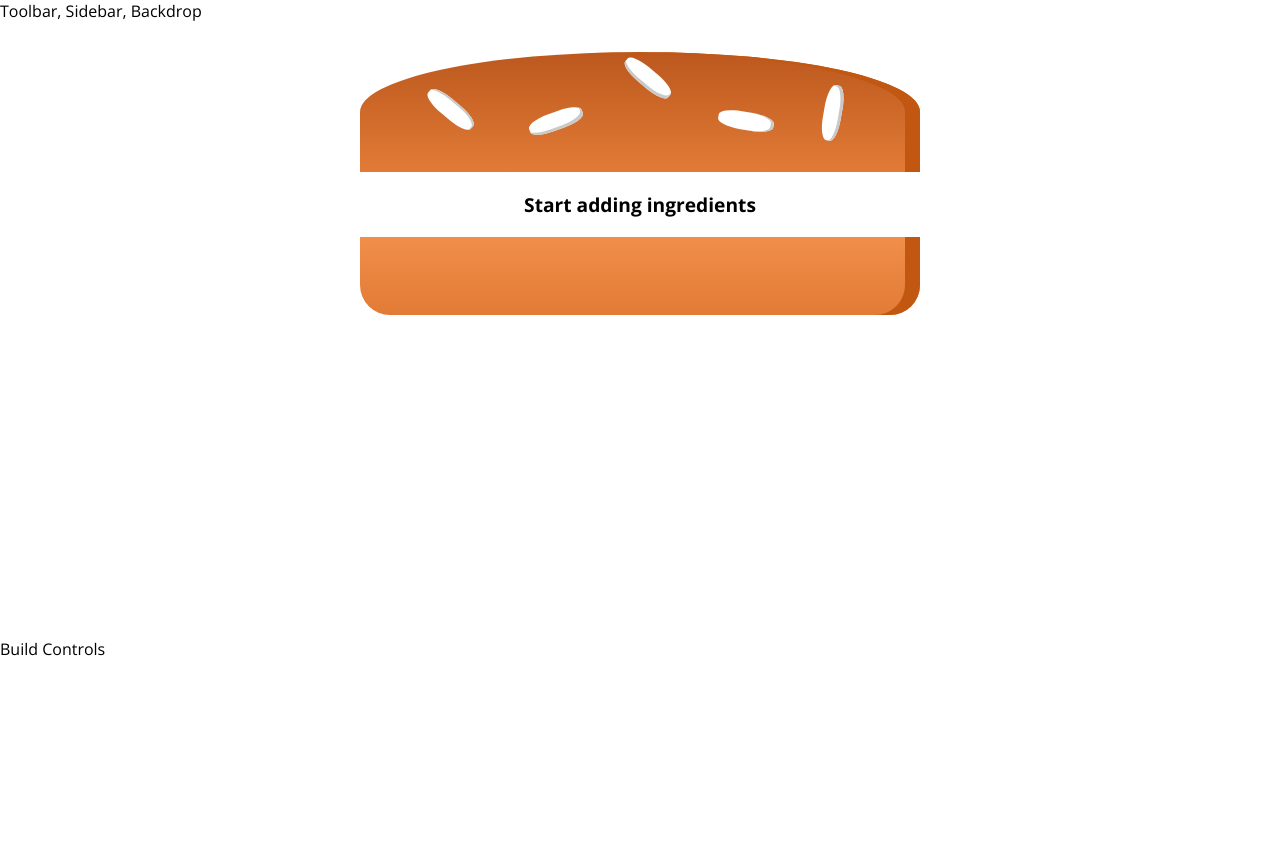
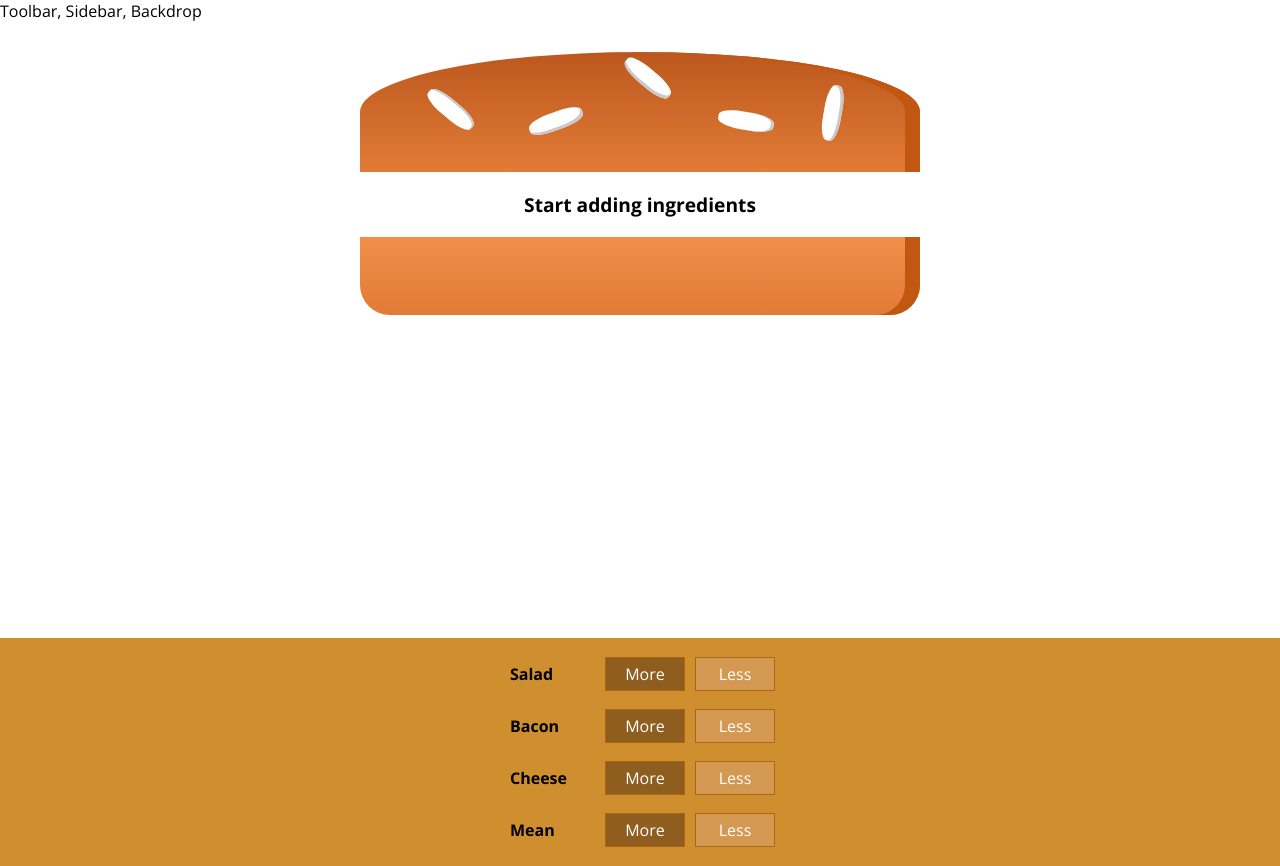
Before and after one commit to succulentpup/burgershop, a React (Create React App) app: page / in a window 1280 px wide. Before the commit the page ends 800 px from the top, so only its background shows below. Built offline with nearby package versions, Linux system fonts and the light colour scheme.

Commit message:
added buildcontrols, not yet functioning

```diff
--- /dev/null
+++ b/src/components/Burger/BuildControls/BurgerControl/BurgerControl.js
@@ -0,0 +1,14 @@
+import React from 'react';
+import classes from './BurgerControl.module.css';
+
+const BurgerControl = (props) => {
+    return (
+        <div className={classes.BuildControl}>
+            <div className={classes.Label}>{props.label}</div>
+            <button className={classes.More}>More</button>
+            <button className={classes.Less}>Less</button>
+        </div>
+    );
+};
+
+export default BurgerControl;
--- a/src/components/Burger/BuildControls/BurgerControls.js
+++ b/src/components/Burger/BuildControls/BurgerControls.js
@@ -1,6 +1,19 @@
 import React from 'react';
+import classes from './BurgerControls.module.css';
+import BurgerControl from './BurgerControl/BurgerControl';
 
-const BurgerControls = props => {
-};
+const controls = [
+    {label: 'Salad', type: 'salad'},
+    {label: 'Bacon', type: 'bacon'},
+    {label: 'Cheese', type: 'cheese'},
+    {label: 'Mean', type: 'meat'},
+];
+const BurgerControls = props => (
+    <div className={classes.BuildControls}>
+        {controls.map(ctrl => (
+            <BurgerControl key ={ctrl.label} label={ctrl.label}/>
+        ))}
+    </div>
+);
 
 export default BurgerControls;
--- a/src/components/Burger/BuildControls/BurgerControls.module.css
+++ b/src/components/Burger/BuildControls/BurgerControls.module.css
@@ -0,0 +1,10 @@
+.BuildControls{
+    width: 100%;
+    background-color: #CF8F2E;
+    display: flex;
+    flex-flow: column;
+    align-items: center;
+    box-shadow: 0 2px 1px #ccc;
+    margin: auto;
+    padding: 10px 0;
+}
--- a/src/containers/BurgerBuilder/BurgerBuilder.js
+++ b/src/containers/BurgerBuilder/BurgerBuilder.js
@@ -1,6 +1,7 @@
 import React, {Component} from 'react';
 import Hoc from '../../hoc/hoc';
 import Burger from '../../components/Burger/Burger';
+import BurgerControls from "../../components/Burger/BuildControls/BurgerControls";
 
 class BurgerBuilder extends Component {
     state = {
@@ -16,7 +17,7 @@ class BurgerBuilder extends Component {
         return (
             <Hoc>
                 <Burger ingredients={this.state.ingredients}/>
-                <div>Build Controls</div>
+                <BurgerControls/>
             </Hoc>
         );
     }
```
Also changed, not shown: src/components/Burger/BuildControls/BurgerControl/BurgerControl.module.css (renamed from src/components/Burger/BuildControls/BurgerControl/buildcontrol.module.css).
